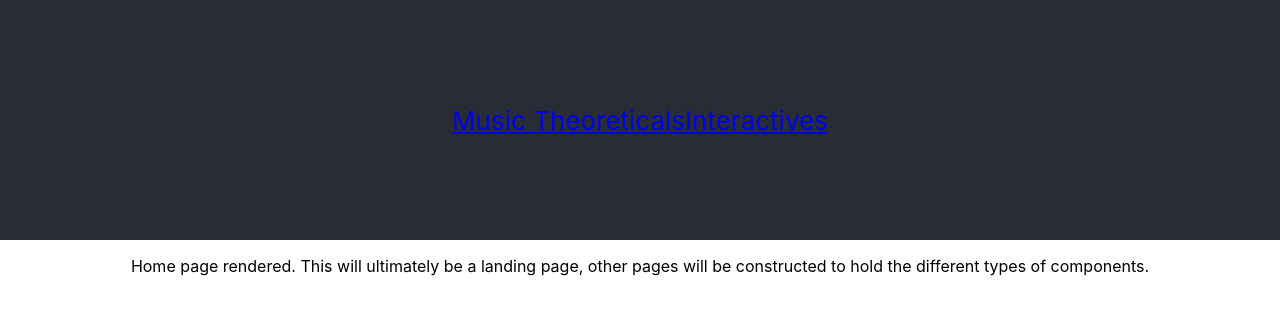
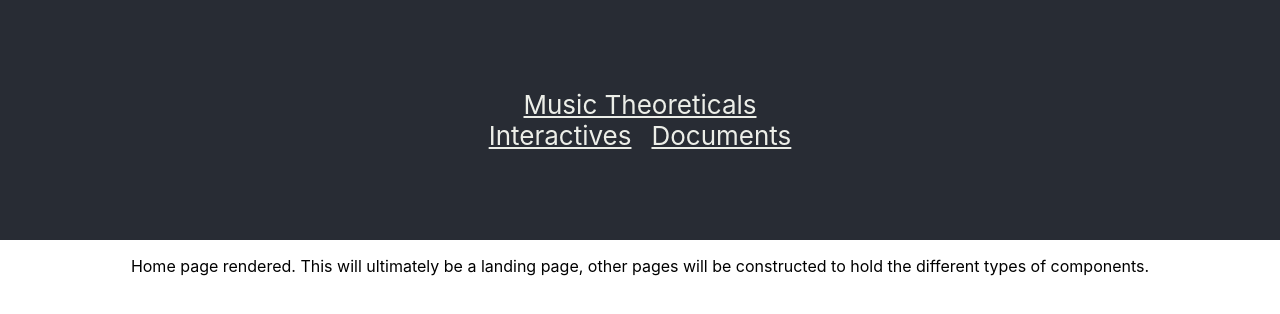
Before and after one commit to pfknight8/music_theory_project, a React (Create React App) app: page / in a window 1280 px wide. Shown: the top 314 px of the page. Built offline with nearby package versions, Linux system fonts and the light colour scheme.

Commit message:
edited some css for the header

```diff
--- a/src/App.tsx
+++ b/src/App.tsx
@@ -8,9 +8,7 @@ import Interactives from './pages/Interactives';
 function App() {
   return (
     <div id="App">
-      <header className="App-header">
-        <HeaderNav />
-      </header>
+      <HeaderNav />
       <main id="App-body">
         <Routes>
           <Route path="/" element={<Home />} />
--- a/src/components/HeaderNav.tsx
+++ b/src/components/HeaderNav.tsx
@@ -2,10 +2,13 @@ import { NavLink } from "react-router-dom";
 
 const HeaderNav = () => {
   return (
-    <div id="header-nav">
+    <header className="App-header">
       <NavLink className="nav-link title-link" to="/">Music Theoreticals</NavLink>
-      <NavLink className="nav-link component-link" to="/interactive">Interactives</NavLink>
-    </div>
+      <div id="header-nav">
+        <NavLink className="nav-link component-link" to="/interactive">Interactives</NavLink>
+        <NavLink className="nav-link component-link" to="/documents">Documents</NavLink>
+      </div>
+    </header>
   )
 }
 
--- a/src/styles/App.css
+++ b/src/styles/App.css
@@ -19,8 +19,21 @@
   color: white;
 }
 
-.App-link {
-  color: #61dafb;
+#header-nav {
+  display: flex;
+  flex-direction: row;
+  align-items: center;
+  justify-content: space-between;
+}
+
+.nav-link {
+  margin: 0 10px;
+  color: #ECEEE8;
+}
+
+.component-link {
+  /* font-size: calc(10px + 1vh); */
+  color: #ECEEE8;
 }
 
 @keyframes App-logo-spin {
```
